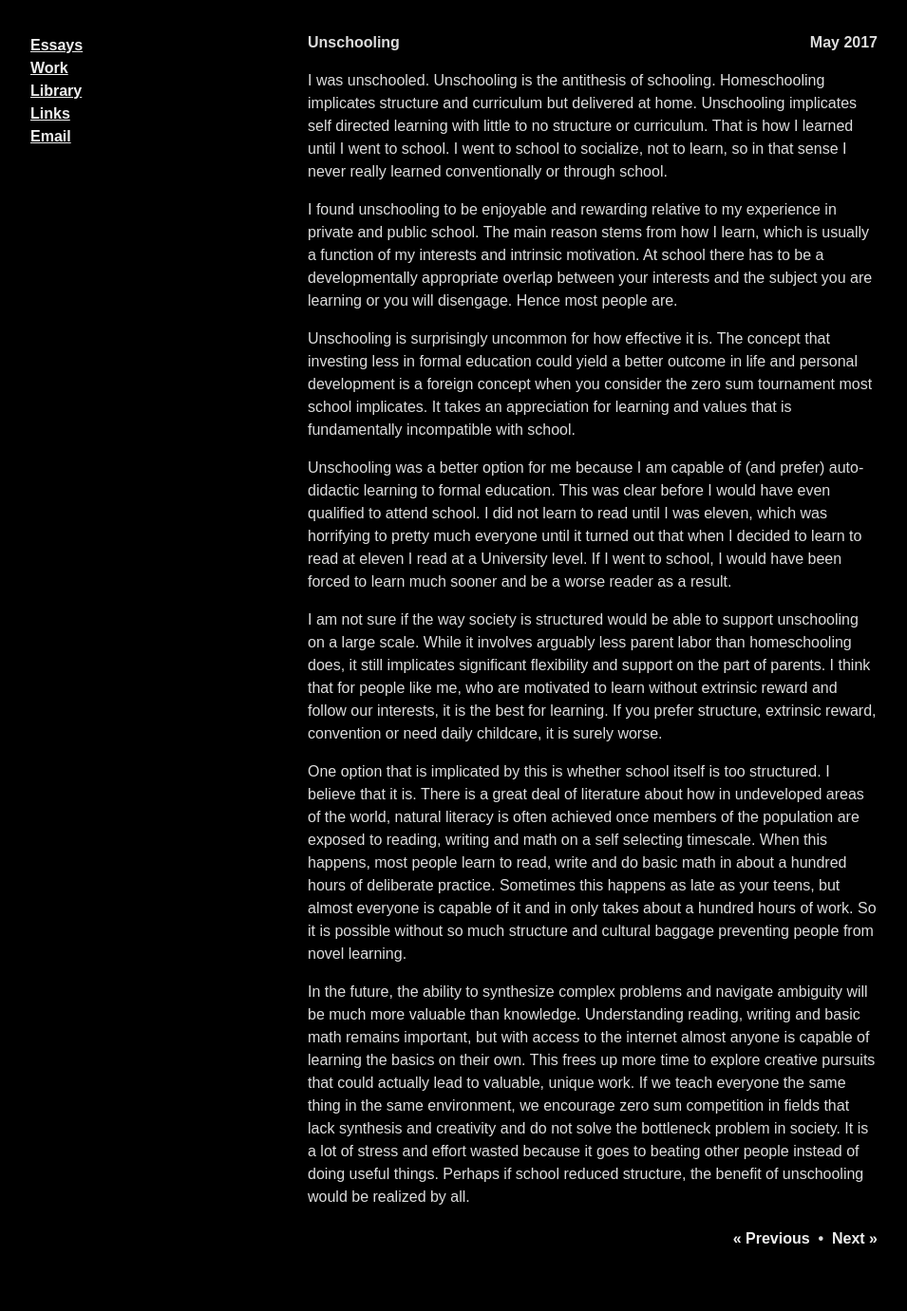
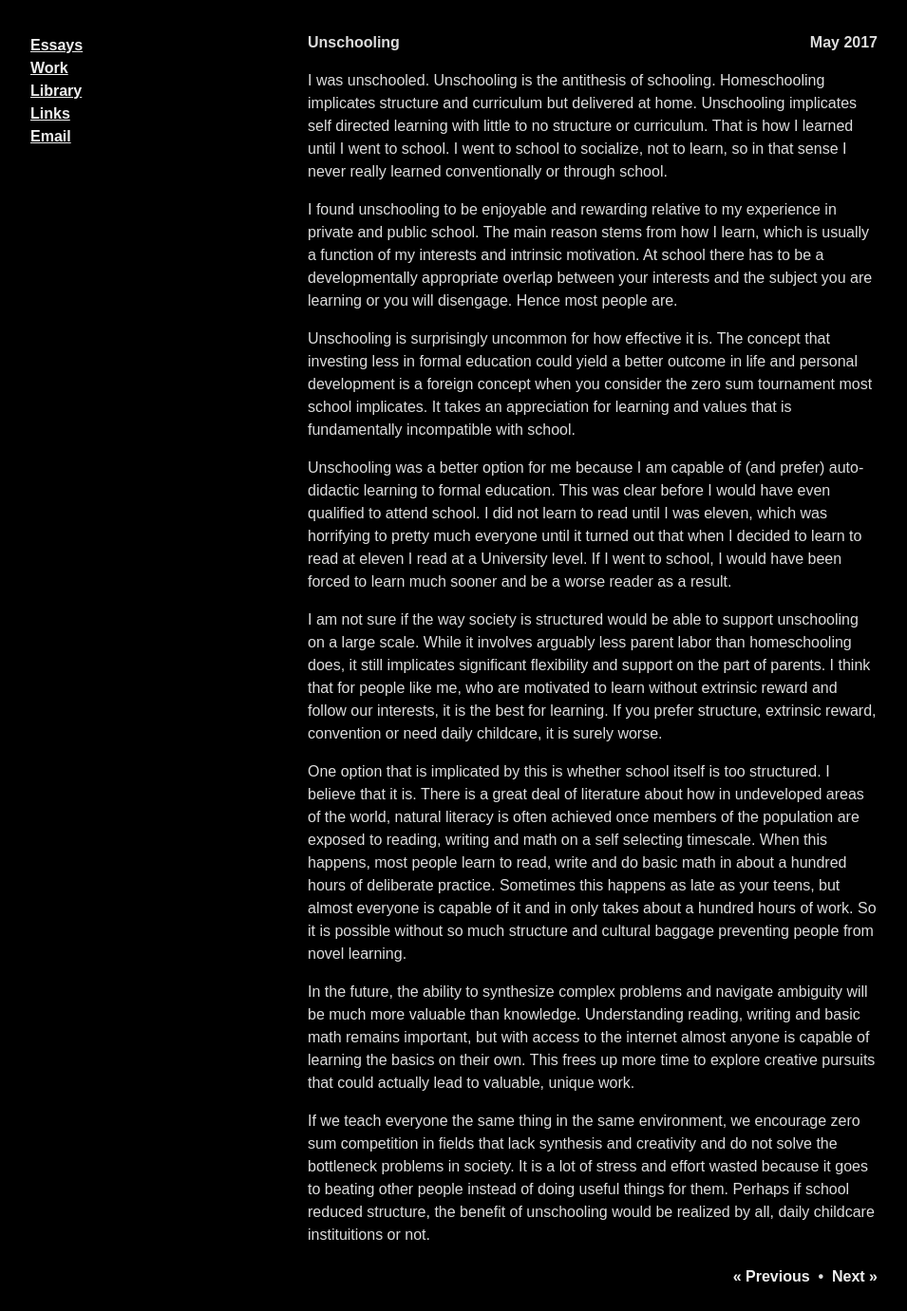
Before and after one commit to rogerkirkness/writing, a Jekyll site: the page built from _posts/2017-05-01-unschooling.md, in a window 1280 px wide. Shown: the whole page at 95% size, without its empty margins (16-971 px from the left). Built offline with Jekyll 4.4.1, drawn with Linux system fonts in a browser that asks for light colours; before the commit the page ends 1341 px from its top, so only the background shows below that.

Commit message:
Update 2017-05-01-unschooling.md

```diff
--- a/_posts/2017-05-01-unschooling.md
+++ b/_posts/2017-05-01-unschooling.md
@@ -15,4 +15,6 @@ I am not sure if the way society is structured would be able to support unschool
 
 One option that is implicated by this is whether school itself is too structured. I believe that it is. There is a great deal of literature about how in undeveloped areas of the world, natural literacy is often achieved once members of the population are exposed to reading, writing and math on a self selecting timescale. When this happens, most people learn to read, write and do basic math in about a hundred hours of deliberate practice. Sometimes this happens as late as your teens, but almost everyone is capable of it and in only takes about a hundred hours of work. So it is possible without so much structure and cultural baggage preventing people from novel learning.
 
-In the future, the ability to synthesize complex problems and navigate ambiguity will be much more valuable than knowledge. Understanding reading, writing and basic math remains important, but with access to the internet almost anyone is capable of learning the basics on their own. This frees up more time to explore creative pursuits that could actually lead to valuable, unique work. If we teach everyone the same thing in the same environment, we encourage zero sum competition in fields that lack synthesis and creativity and do not solve the bottleneck problem in society. It is a lot of stress and effort wasted because it goes to beating other people instead of doing useful things. Perhaps if school reduced structure, the benefit of unschooling would be realized by all.
+In the future, the ability to synthesize complex problems and navigate ambiguity will be much more valuable than knowledge. Understanding reading, writing and basic math remains important, but with access to the internet almost anyone is capable of learning the basics on their own. This frees up more time to explore creative pursuits that could actually lead to valuable, unique work.
+
+If we teach everyone the same thing in the same environment, we encourage zero sum competition in fields that lack synthesis and creativity and do not solve the bottleneck problems in society. It is a lot of stress and effort wasted because it goes to beating other people instead of doing useful things for them. Perhaps if school reduced structure, the benefit of unschooling would be realized by all, daily childcare instituitions or not.
```
